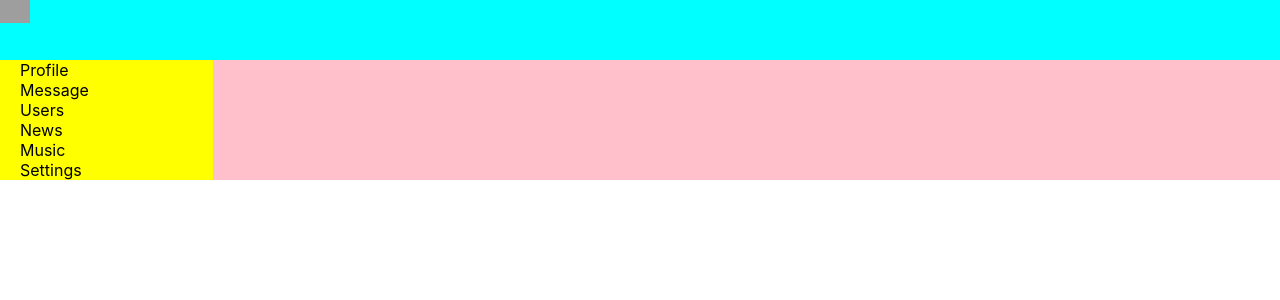
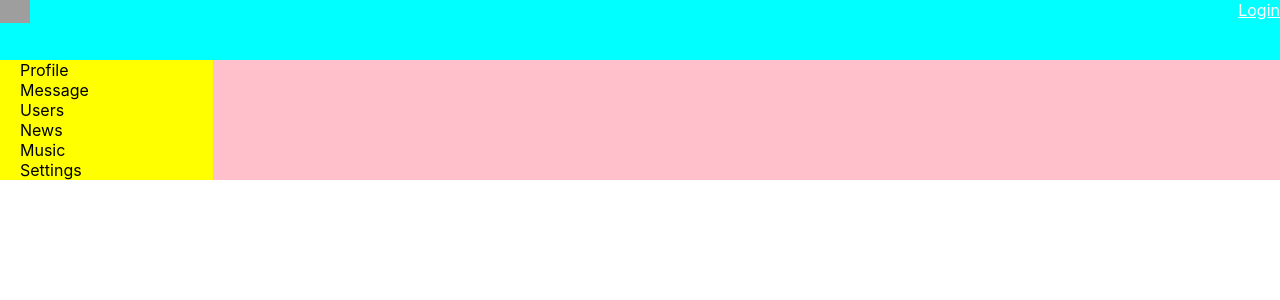
Before and after one commit to victor13bars/social-network, a React (Create React App) app: page / in a window 1280 px wide. Shown: the top 300 px of the page. Built offline with nearby package versions, Linux system fonts and the light colour scheme; no server answers; grey boxes are pictures that could not be loaded.

Commit message:
61. React JS - cookie, login в теории, auth/me

```diff
--- a/src/App.tsx
+++ b/src/App.tsx
@@ -1,16 +1,14 @@
 import React from 'react';
 import './App.css';
 import {BrowserRouter, Route} from 'react-router-dom';
-import Header from "./components/Header/Header";
 import Navbar from "./components/Navbar/Navbar";
-import Profile from "./components/Profile/Profile";
 import News from "./components/News/News";
 import Music from "./components/Music/Music";
 import Settings from "./components/Settings/Settings";
 import DialogsContainer from "./components/Dialogs/DialogsContainer";
 import UsersContainer from "./components/Users/UsersContainer";
 import ProfileContainer from "./components/Profile/ProfileContainer";
-
+import HeaderContainer from "./components/Header/HeaderContainer";
 
 
 // type AppType = {
@@ -21,12 +19,12 @@ import ProfileContainer from "./components/Profile/ProfileContainer";
 function App() {
     return (
         <div className='app-wrapper'>
-            <Header/>
+            <HeaderContainer/>
             <Navbar/>
             <div className='app-wrapper-content'>
                 <Route path='/dialogs' render={() => <DialogsContainer/>}/>
-                <Route path='/profile/:userId?' render={() => <ProfileContainer />}/>
-                <Route path='/users' render={() => <UsersContainer />}/>
+                <Route path='/profile/:userId?' render={() => <ProfileContainer/>}/>
+                <Route path='/users' render={() => <UsersContainer/>}/>
                 <Route path='/news' component={News}/>
                 <Route path='/music' component={Music}/>
                 <Route path='/settings' component={Settings}/>
--- a/src/components/Header/Header.module.css
+++ b/src/components/Header/Header.module.css
@@ -6,3 +6,11 @@
 .header img {
     width: 30px;
 }
+
+.loginBlock {
+    float: right;
+}
+
+.loginBlock a {
+    color: white;
+}
--- a/src/components/Header/Header.tsx
+++ b/src/components/Header/Header.tsx
@@ -1,10 +1,19 @@
 import React from "react";
 import classes from './Header.module.css';
+import {NavLink} from "react-router-dom";
+import {AuthType} from "../../redux/auth-reducer";
 
-const Header = () => {
+export type HeaderPropsType = {
+    auth: null | AuthType
+}
+const Header = (props:HeaderPropsType) => {
     return (
         <header className={classes.header}>
             <img src="https://miro.medium.com/max/1200/1*OQOVtYZWdAqGkWmZT4_BFw.jpeg" alt=""/>
+            <div className={classes.loginBlock}>
+                {props.auth?.isAuth? props.auth.login:
+                <NavLink to={'/login'}>Login</NavLink>}
+            </div>
         </header>
     )
 }
--- /dev/null
+++ b/src/components/Header/HeaderContainer.tsx
@@ -0,0 +1,36 @@
+import React from "react";
+import Header from "./Header";
+import axios from "axios";
+import {connect} from "react-redux";
+import {AuthType, setAuthUserData} from "../../redux/auth-reducer";
+import {AppStateType} from "../../redux/redux-store";
+
+export type MapStatePropsType = {
+    auth: null | AuthType
+}
+type MapDispatchPropsType = {
+    setAuthUserData: (data: AuthType) => void
+}
+
+export type AuthPropsType = MapDispatchPropsType & MapStatePropsType
+
+class HeaderContainer extends React.Component<any, AuthPropsType> {
+    componentDidMount() {
+        axios.get(`https://social-network.samuraijs.com/api/1.0/auth/me`, {
+            withCredentials: true
+        }).then(response => {
+            if (response.data.resultCode === 0) {
+                this.props.setAuthUserData(response.data.data)
+            }
+        });
+    }
+
+    render() {
+        return <Header {...this.props} auth={this.props.auth}/>
+    }
+}
+
+const mapStateToProps = (state: AppStateType): MapStatePropsType => ({
+    auth: state.auth
+})
+export default connect(mapStateToProps, {setAuthUserData})(HeaderContainer);
--- a/src/redux/action.ts
+++ b/src/redux/action.ts
@@ -14,6 +14,8 @@ export enum ACTIONS_TYPE {
     SEND_MESSAGE = "DIALOGS/SEND-MESSAGE",
     UPDATE_NEW_MESSAGE_BODY = "DIALOGS/UPDATE-NEW-MESSAGE-BODY"
 }
+
+
 
 export type ToggleIsFetchingACType = {
     type: ACTIONS_TYPE.TOGGLE_IS_FETCHING,
@@ -94,7 +96,7 @@ export type UsersReducersTypes =
 
 export type SetUserProfileACType = {
     type:ACTIONS_TYPE.SET_USER_PROFILE,
-    profile:any
+    profile:ProfileInfoType
 }
 export const setUserProfile = (profile:ProfileInfoType): SetUserProfileACType => {
     return {
--- /dev/null
+++ b/src/redux/auth-reducer.tsx
@@ -0,0 +1,48 @@
+import React from 'react';
+
+const SET_USER_DATA = "AUTH-SET-USER-DATA"
+
+export type AuthType = {
+    id: null,
+    email: null,
+    login: null,
+    isFetching: boolean,
+    isAuth:boolean
+}
+let initialState = {
+    id: null,
+    email: null,
+    login: null,
+    isFetching: false,
+    isAuth:false
+}
+
+export type SetUserDataACType = {
+    type: "AUTH-SET-USER-DATA",
+    data:AuthType
+}
+
+export const setAuthUserData = (data:AuthType): SetUserDataACType => {
+    return {
+        type: SET_USER_DATA,
+        data:data
+    }
+}
+
+export type OwnUserDataReducersTypes = SetUserDataACType
+
+export const authReducer = (state: AuthType = initialState, action: OwnUserDataReducersTypes) => {
+    switch (action.type) {
+        case SET_USER_DATA:
+            return {
+                ...state,
+                ...action.data,
+                isAuth:true
+            }
+
+        default:
+            return state;
+    }
+}
+
+export default authReducer;
--- a/src/redux/redux-store.tsx
+++ b/src/redux/redux-store.tsx
@@ -3,12 +3,14 @@ import profileReducer from "./profile-reducer";
 import dialogsReducer from "./dialogs-reducer";
 import sidebarReducer from "./sidebar-reducer";
 import usersReducer from "./users-reducer";
+import authReducer from "./auth-reducer";
 
 let reducers = combineReducers({
     profilePage: profileReducer,
     dialogsPage: dialogsReducer,
     sidebar: sidebarReducer,
-    usersPage: usersReducer
+    usersPage: usersReducer,
+    auth:authReducer
 });
 // export type IGlobalState = ReturnType<typeof reducers>;
 
```
